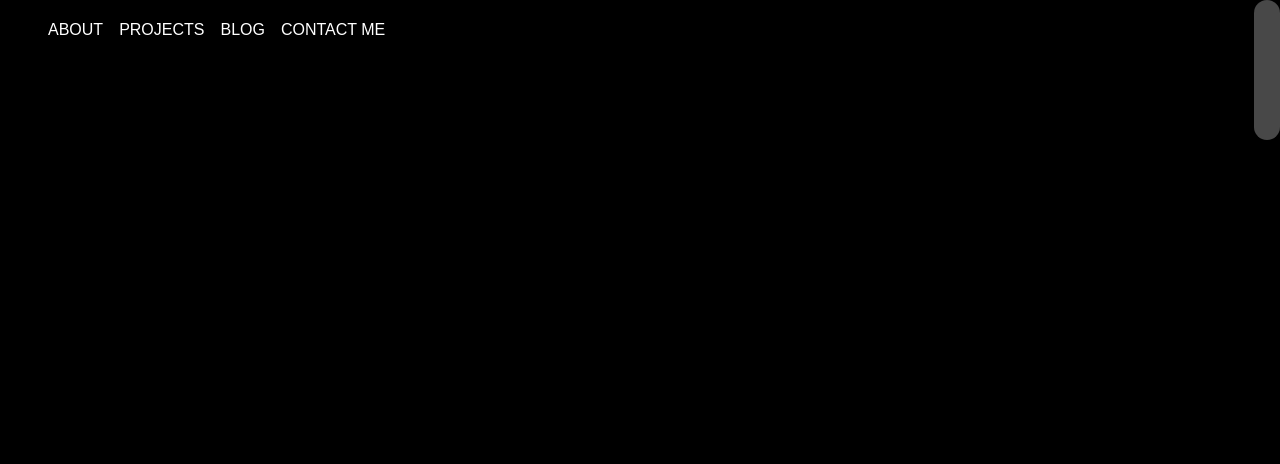
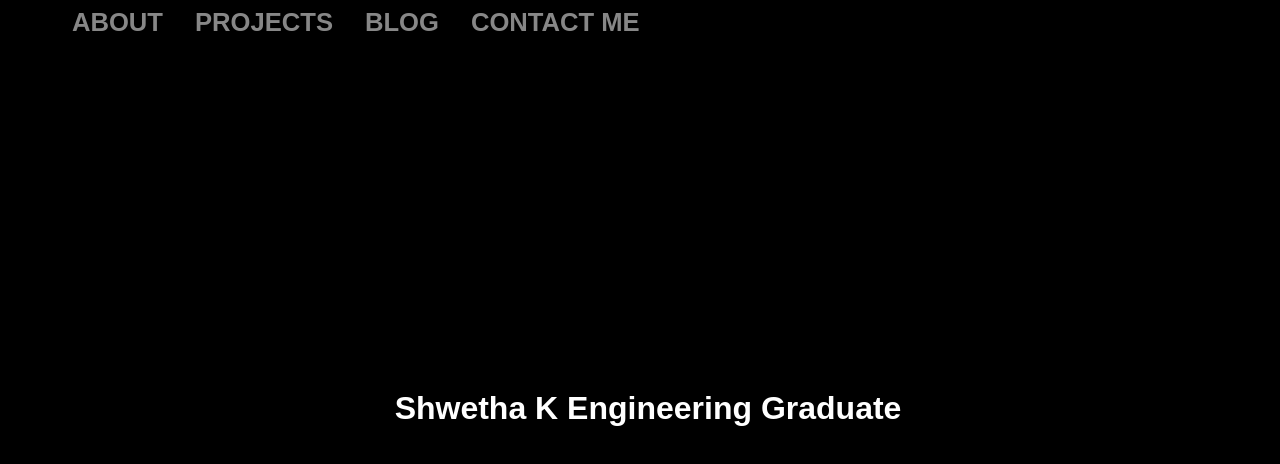
Before and after one commit to Shwetha-75/portfolio, a React (Create React App) app: page / in a window 1280 px wide. Shown: the top 464 px of the page. Built offline with nearby package versions, Linux system fonts and the light colour scheme.

Commit message:
Update on styling in each section

```diff
--- a/src/App.js
+++ b/src/App.js
@@ -5,11 +5,9 @@ import Main from "./Component/Main";
 function App() {
   return (
     <div >
-     {/* <h1 style={{color:'white',backgroundColor:'red'}} >Hello</h1> */}
+
      <Main/>
-    <div>
 
-    </div>
 
 
     </div>
--- /dev/null
+++ b/src/Component/ContactCards/Card.jsx
@@ -0,0 +1,10 @@
+import React from 'react'
+
+export default function Card(props) {
+  return (
+    <div className='card'>
+
+     {props.key}
+    </div>
+  )
+}
--- /dev/null
+++ b/src/Component/ContactCards/CardGrid.jsx
@@ -0,0 +1,10 @@
+import React from 'react'
+
+export default function CardGrid(props) {
+  return (
+    <div  className='cardGrid'>
+
+    {props.key}
+    </div>
+  )
+}
--- /dev/null
+++ b/src/Component/ContactCards/Main.jsx
@@ -0,0 +1,15 @@
+import React from "react";
+import "./cards.css";
+import Card from "./Card";
+import CardGrid from "./CardGrid";
+export default function Main(){
+return(
+    <CardGrid>
+        {Array(8).fill().map((_,i)=>(
+            <Card key={i}>
+              <h2>Card</h2>
+            </Card>
+        ))}
+    </CardGrid>
+)
+};
--- /dev/null
+++ b/src/Component/ContactCards/cards.css
@@ -0,0 +1,16 @@
+.card {
+    align-items: center;
+    background: white;
+    border-radius: 10px;
+    box-shadow: 0 20px 50px rgba(0, 0, 0, 0.05);
+    display: flex;
+    justify-content: center;
+    min-height: 200px;
+    width: 300px;
+  }
+
+  .cardGrid {
+    display: grid;
+    grid-gap: 2rem;
+    grid-template-columns: repeat(auto-fit, 300px);
+  }
--- a/src/Component/Main.jsx
+++ b/src/Component/Main.jsx
@@ -1,7 +1,7 @@
 import React, { useState } from "react";
 import { Link} from "react-scroll";
 import "./card.css"
-
+import Contact from "./ContactCards/Main";
 export default function App() {
 
   const[status,setStatus]=React.useState(false);
@@ -44,13 +44,8 @@ const handleOnClickGmail=()=>{
 
   return (
     <div className="App">
-      <div className="sider-navigation-bar">
 
-      </div>
       <header className="nav">
-        <nav className="nav__container__actions">
-          <ul>
-            <li>
         <Link
                 activeClass="active"
                 smooth
@@ -59,8 +54,6 @@ const handleOnClickGmail=()=>{
                 onClick={() => handleSetActive("about")}>
                 ABOUT
         </Link>
-            </li>
-            <li>
         <Link
                 activeClass="active"
                 smooth
@@ -69,8 +62,6 @@ const handleOnClickGmail=()=>{
                 onClick={() => handleSetActive("projects")}>
                 PROJECTS
         </Link>
-            </li>
-            <li>
         <Link
                 activeClass="active"
                 smooth
@@ -79,32 +70,28 @@ const handleOnClickGmail=()=>{
                 onClick={() => handleSetActive("blog")}>
                 BLOG
           </Link>
-            </li>
-            <li>
           <Link
                 activeClass="active"
                 smooth
                 spy
                 to="contact"
-                onClick={() => handleSetActive("contact")}
-              >
+                onClick={() => handleSetActive("contact")}>
                 CONTACT ME
           </Link>
-            </li>
-          </ul>
-        </nav>
+
+
       </header>
 
 
       <section
-
         id="about"
+        style={{color:'white'}}
         className={`section
           ${activeSection === "about" ?
              "active-section" : "hidden-section"}
-             ${fadeOut && activeSection === "about" ? "fade-out" : ""}`}
-      >
-        ABOUT
+             ${fadeOut && activeSection === "about" ? "fade-out" : ""}`}>
+        Shwetha K
+        Engineering Graduate
       </section>
 
       <section
@@ -115,7 +102,7 @@ const handleOnClickGmail=()=>{
           "hidden-section"} ${fadeOut &&
             activeSection === "projects" ? "fade-out" : ""}`}
       >
-        PROJECTS
+  Projects
       </section>
 
       <section
@@ -154,9 +141,7 @@ const handleOnClickGmail=()=>{
         onMouseLeave={()=>setOnHoverLinkedIn(false)}>
             Linked In
           </li>
-          <li
-          onClick={handleOnClickGmail}
-          >
+          <li onClick={handleOnClickGmail}>
 
 
 
--- a/src/Component/card.css
+++ b/src/Component/card.css
@@ -4,13 +4,13 @@
   width: 100%;
     position:fixed;
     backdrop-filter: blur(12px);
-    background: rgb(5, 7, 39);
+    background: rgb(0, 0, 0);
 
-    background: linear-gradient(90deg, rgb(2, 6, 57) 0%, hsl(261, 96%, 11%) 100%);
+    background: linear-gradient(90deg, rgb(0, 0, 0) 0%, hsl(0, 0%, 0%) 100%);
 
-    background: -moz-linear-gradient(90deg, rgba(15, 5, 39, 0.883) 0%, rgb(27, 3, 77) 100%);
+    background: -moz-linear-gradient(90deg, rgba(0, 0, 0, 0.883) 0%, rgb(0, 0, 0) 100%);
 
-    background: -webkit-linear-gradient(90deg, rgb(5, 6, 17) 0%, rgb(5, 27, 51) 100%);
+    background: -webkit-linear-gradient(90deg, rgb(0, 0, 0) 0%, rgb(0, 0, 0) 100%);
 
     filter: progid: DXImageTransform.Microsoft.gradient( startColorstr="#000328", endColorstr="#00458e", GradientType=1 );
     width:100%;
--- a/src/index.css
+++ b/src/index.css
@@ -17,6 +17,7 @@ body{
   }
   .section {
     display: grid;
+    top:0;
     place-items: center;
     width: 100%;
     height: 100vh;
@@ -35,6 +36,7 @@ body{
   /* Active section styles */
   .active-section {
     opacity: 1;
+
     transform: translateY(0);
     visibility: visible;
   }
@@ -45,53 +47,56 @@ body{
     transform: translateY(-100px); /* Slide out to the top */
   }
 
-  /* Specific section styling */
-  #about,
-  #projects,
-  #blog{
 
-
-  }
   #projects{
     backdrop-filter: blur(12px);
-    background: rgb(36, 7, 28);
+    background: rgb(0, 0, 0);
+    color:white;
+    background: linear-gradient(90deg, rgbrgb(36, 7, 28) 0%, hsl(0, 0%, 0%) 100%);
 
-    background: linear-gradient(90deg, rgbrgb(36, 7, 28) 0%, hsl(261, 96%, 11%) 100%);
+    background: -moz-linear-gradient(90deg, rgba(34, 1, 21, 0.883) 0%, rgb(0, 0, 0) 100%);
 
-    background: -moz-linear-gradient(90deg, rgba(34, 1, 21, 0.883) 0%, rgb(50, 0, 36) 100%);
-
-    background: -webkit-linear-gradient(90deg, rgb(45, 5, 37) 0%, rgb(25, 1, 28) 100%);
+    background: -webkit-linear-gradient(90deg, rgb(0, 0, 0) 0%, rgb(0, 0, 0) 100%);
 
     filter: progid: DXImageTransform.Microsoft.gradient( startColorstr="#000328", endColorstr="#00458e", GradientType=1 );
   }
 #blog{
   backdrop-filter: blur(12px);
-  background: rgba(7, 56, 0, 0.999);
+  background: rgba(0, 0, 0, 0.999);
+  color:white;
+  background: linear-gradient(90deg, rgb(0, 34, 10) 0%, hsl(0, 0%, 0%) 100%);
 
-  background: linear-gradient(90deg, rgb(0, 34, 10) 0%, hsl(131, 67%, 11%) 100%);
+  background: -moz-linear-gradient(90deg, rgba(0, 0, 0, 0.883) 0%, rgb(0, 0, 0) 100%);
 
-  background: -moz-linear-gradient(90deg, rgba(4, 36, 18, 0.883) 0%, rgb(4, 49, 19) 100%);
+  background: -webkit-linear-gradient(90deg, rgb(0, 0, 0) 0%, rgb(0, 0, 0) 100%);
 
-  background: -webkit-linear-gradient(90deg, rgb(2, 58, 19) 0%, rgb(1, 37, 24) 100%);
-
-  filter: progid: DXImageTransform.Microsoft.gradient( startColorstr="#000328", endColorstr="#00458e", GradientType=1 );
+  filter: progid: DXImageTransform.Microsoft.gradient(startColorstr="#000328", endColorstr="#00458e", GradientType=1 );
 }
-  .nav {
+.nav {
+    cursor: pointer;
     display: flex;
     align-items: center;
     position: fixed;
-    top: -5px;
     z-index: 9999;
-    height: 70px;
+    gap:2rem;
     width: calc(100% - 1.5rem);
     background-color:transparent;
-    color: white;
+    color: rgb(135, 135, 135);
+    font-size: 1.6rem;
+    font-weight: bolder;;
+    margin-left: 5%;
+  }
+
+  .nav :hover{
+    transition: 0.9s all ease-in-out;
+    color:white;
   }
 
   .nav__container__actions ul {
     display: flex;
     gap: 1rem;
     list-style: none;
+
   }
 
   .nav__container__actions li {
```
Lines whose indentation alone changed are shown as unchanged.
